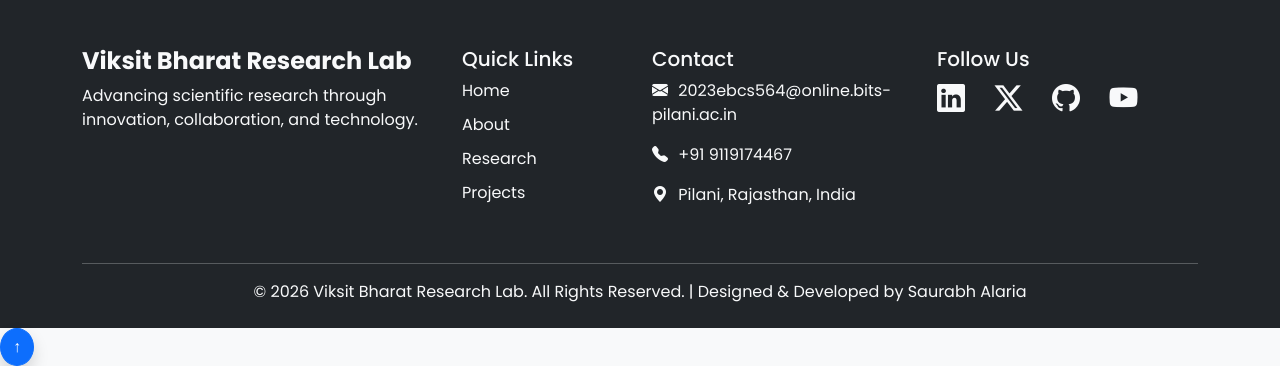
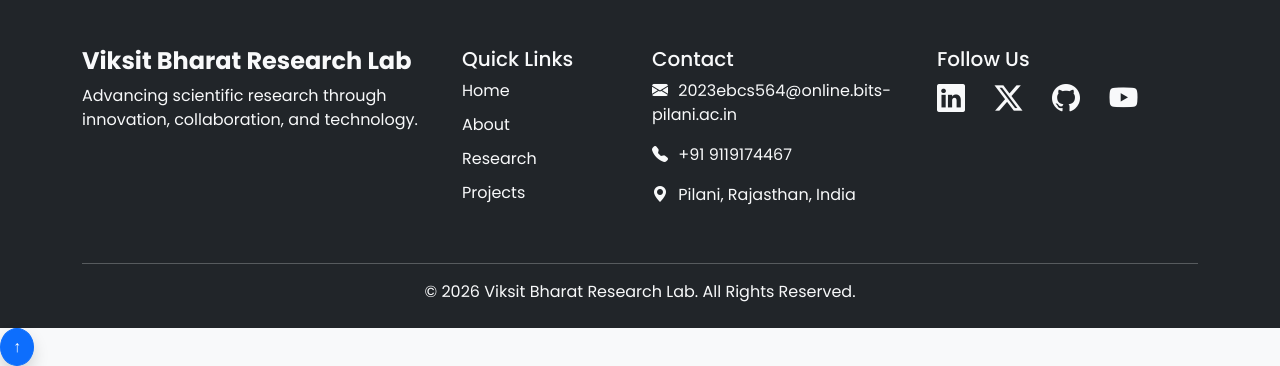
Before and after one commit to 2023ebcs564/viksit-bharat-research-lab, a Django app: page /about/ in a window 1280 px wide; the page is wider, and only the part inside the window is pictured. Shown: the part 975-1341 px from the top of that part. Run offline with Django 5.2, Linux system fonts and the light colour scheme.

Commit message:
update footer

```diff
--- a/templates/includes/footer.html
+++ b/templates/includes/footer.html
@@ -153,7 +153,7 @@
 
         © {% now "Y" %} Viksit Bharat Research Lab.
 
-        All Rights Reserved.   | Designed & Developed by Saurabh Alaria
+        All Rights Reserved.
 
     </p>
 
```
